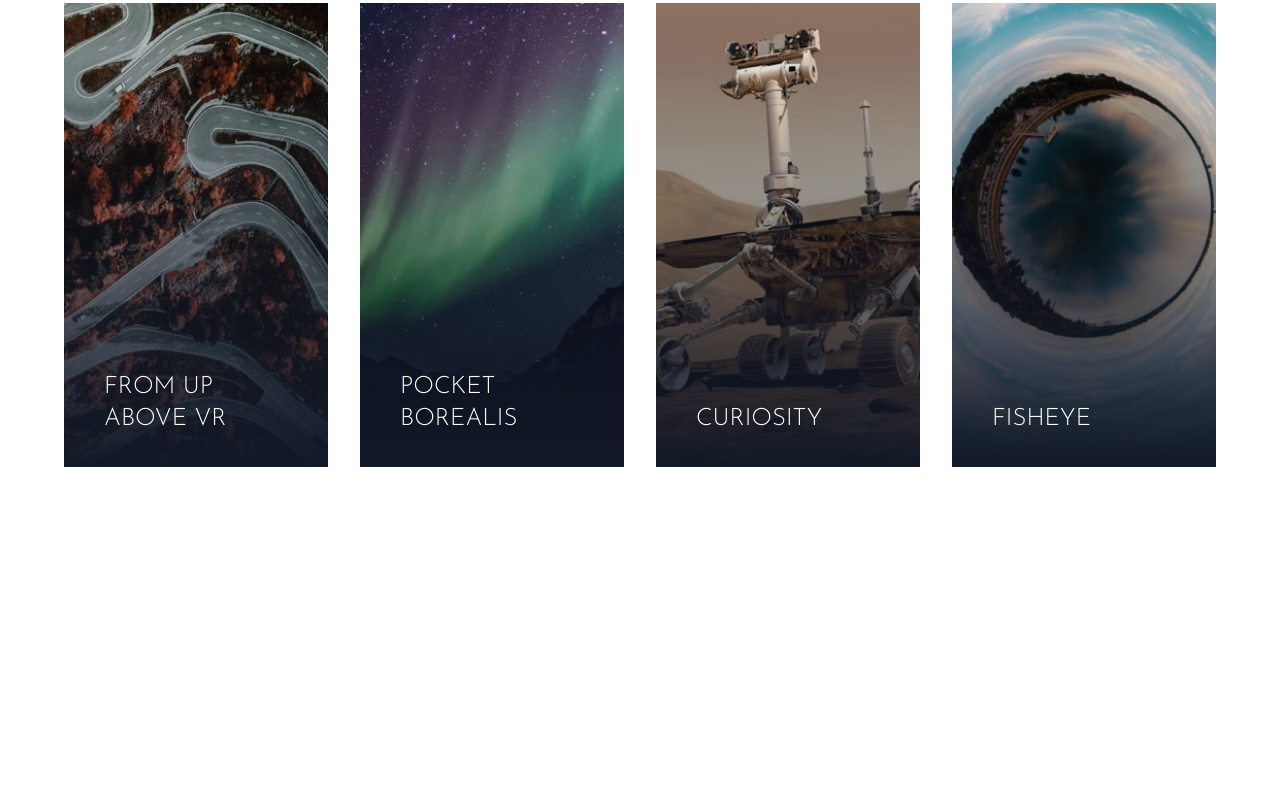
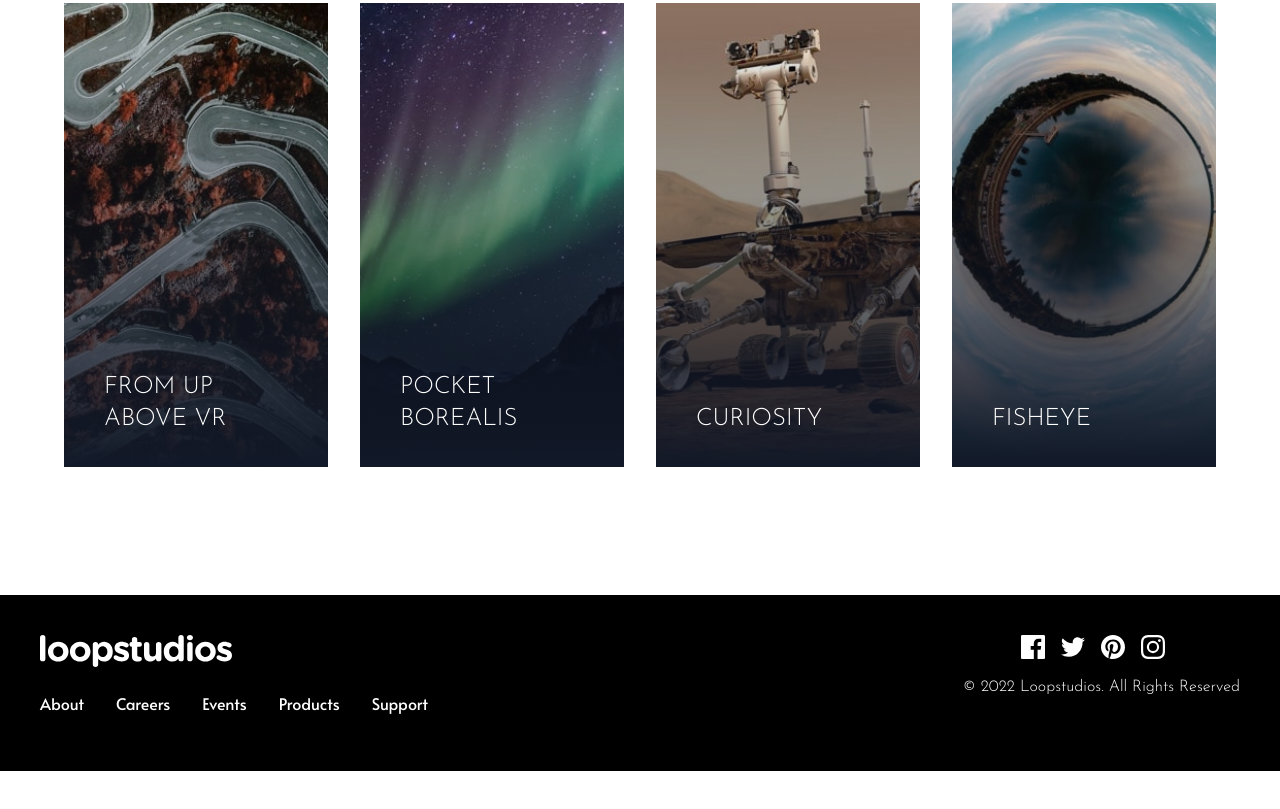
Before and after one commit to probillal/loop_studip, a website: page index.html in a window 1280 px wide. Shown: the part 2005-2814 px from the top of the page. Before the commit the page ends 2600 px from the top, so only its background shows below. Drawn offline with Linux system fonts and the light colour scheme.

Commit message:
added footer section

```diff
--- a/index.html
+++ b/index.html
@@ -328,5 +328,61 @@
         </div>
       </div>
     </section>
+    <section id="footer">
+      <!-- footer container -->
+      <div class="max-w-full my-32 p-10 bg-black">
+        <div class="flex flex-col md:justify-between md:flex-row">
+          <div>
+            <!-- logo -->
+            <img src="images/logo.svg" alt="" />
+            <!-- menu -->
+            <div
+              class="font-alata h-10 mt-6 space-y-4 md:space-x-8 text-white flex flex-col md:flex-row md:space-y-0"
+            >
+              <a
+                href="#"
+                class="hover:border-b-2 transition-200 hover:border-b hover:border-b-blue-50"
+                >About</a
+              >
+              <a
+                href="#"
+                class="hover:border-b-2 transition-200 hover:border-b hover:border-b-blue-50"
+                >Careers</a
+              >
+              <a
+                href="#"
+                class="hover:border-b-2 transition-200 hover:border-b hover:border-b-blue-50"
+                >Events</a
+              >
+              <a
+                href="#"
+                class="hover:border-b-2 transition-200 hover:border-b hover:border-b-blue-50"
+                >Products</a
+              >
+              <a
+                href="#"
+                class="hover:border-b-2 transition-200 hover:border-b hover:border-b-blue-50"
+                >Support</a
+              >
+            </div>
+          </div>
+          <!-- social icon & @copy item -->
+          <div class="flex flex-col jsutify-between items-center space-x-4">
+            <!-- social icon -->
+            <div
+              class="flex flex-col items-center justify-start md:justify-end md:space-x-4 md:flex-row"
+            >
+              <img src="images/icon-facebook.svg" alt="" />
+              <img src="images/icon-twitter.svg" alt="" />
+              <img src="images/icon-pinterest.svg" alt="" />
+              <img src="images/icon-instagram.svg" alt="" />
+            </div>
+            <p class="text-white mt-4">
+              © 2022 Loopstudios. All Rights Reserved
+            </p>
+          </div>
+        </div>
+      </div>
+    </section>
   </body>
 </html>
```
Also changed, not shown: css/style.css.
